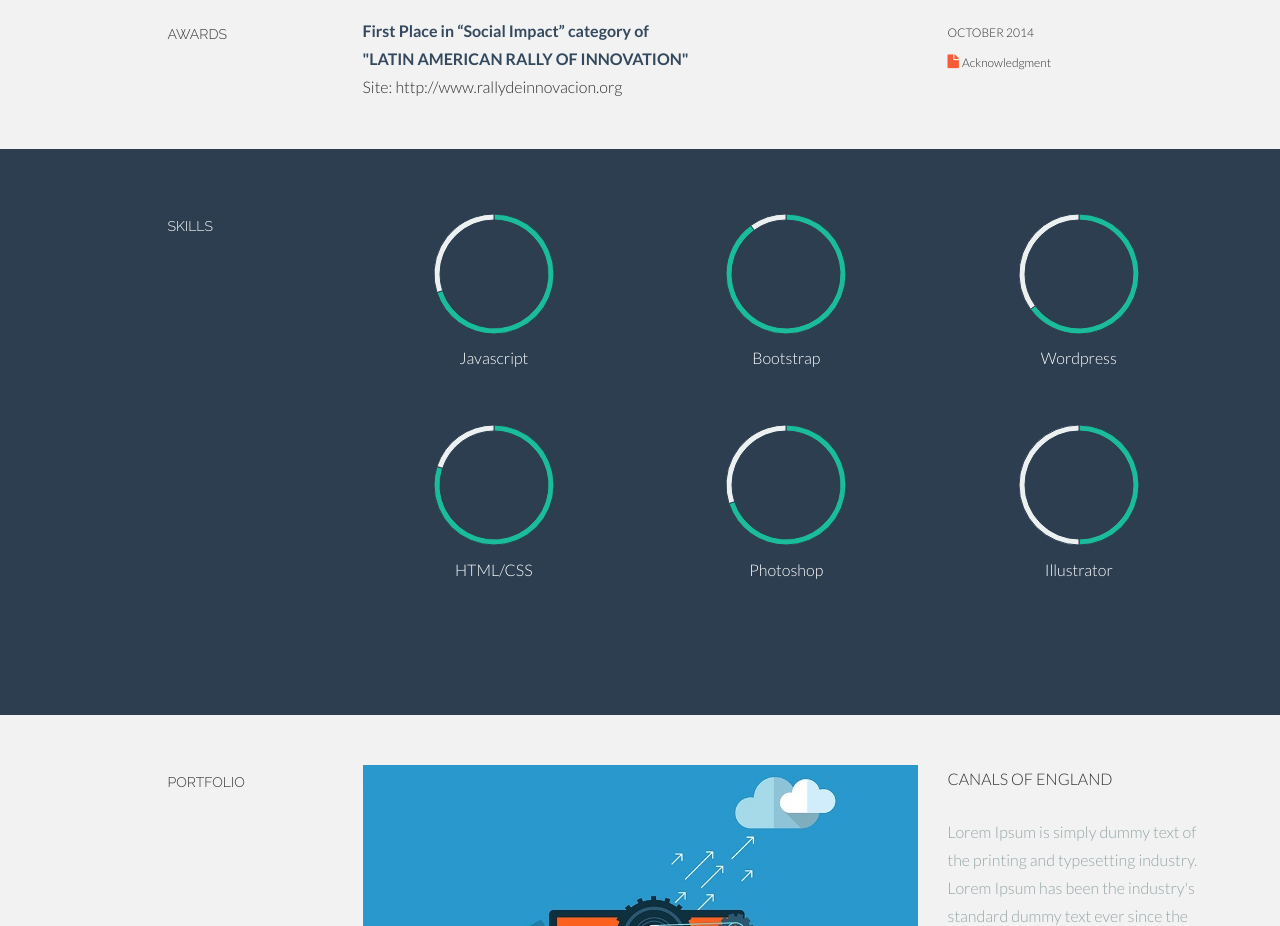
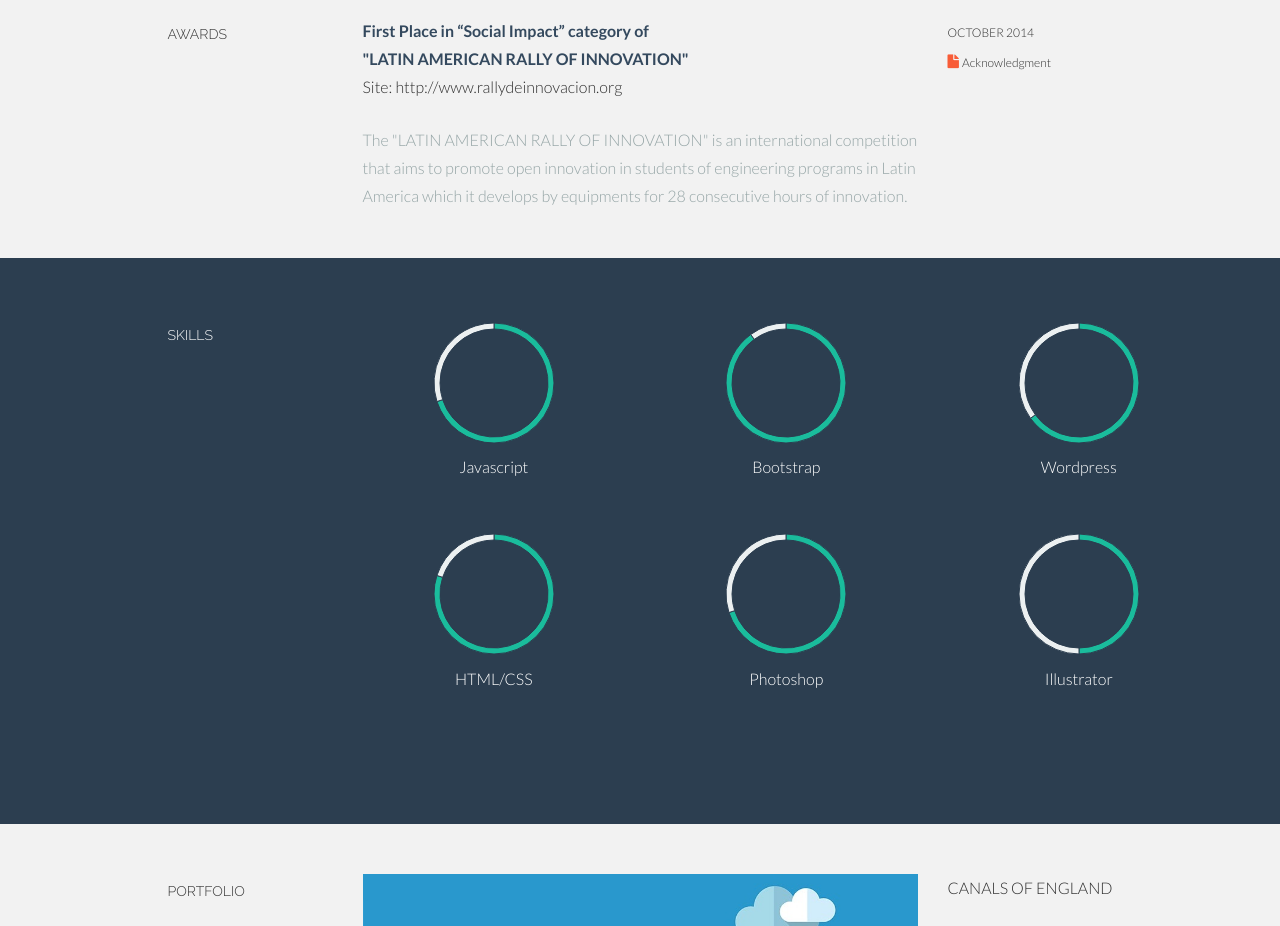
Before and after one commit to axelaguirre/curriculumvitae, a plain HTML site: page index.html in a window 1280 px wide. Shown: the part 1940-2866 px from the top of the page. Drawn offline with Linux system fonts and the light colour scheme.

Commit message:
AWARDS
Correccionesss

```diff
--- a/index.html
+++ b/index.html
@@ -207,6 +207,8 @@
 					<p><t>First Place in “Social Impact” category of <br/>
 					"LATIN AMERICAN RALLY OF INNOVATION"</t><br/>
 						Site: http://www.rallydeinnovacion.org
+					</p>
+					<p><more>The "LATIN AMERICAN RALLY OF INNOVATION" is an international competition that aims to promote open innovation in students of engineering programs in Latin America which it develops by equipments for 28 consecutive hours of innovation.</more>
 					</p>
 				</div>
 				<div class="col-lg-3">
```
